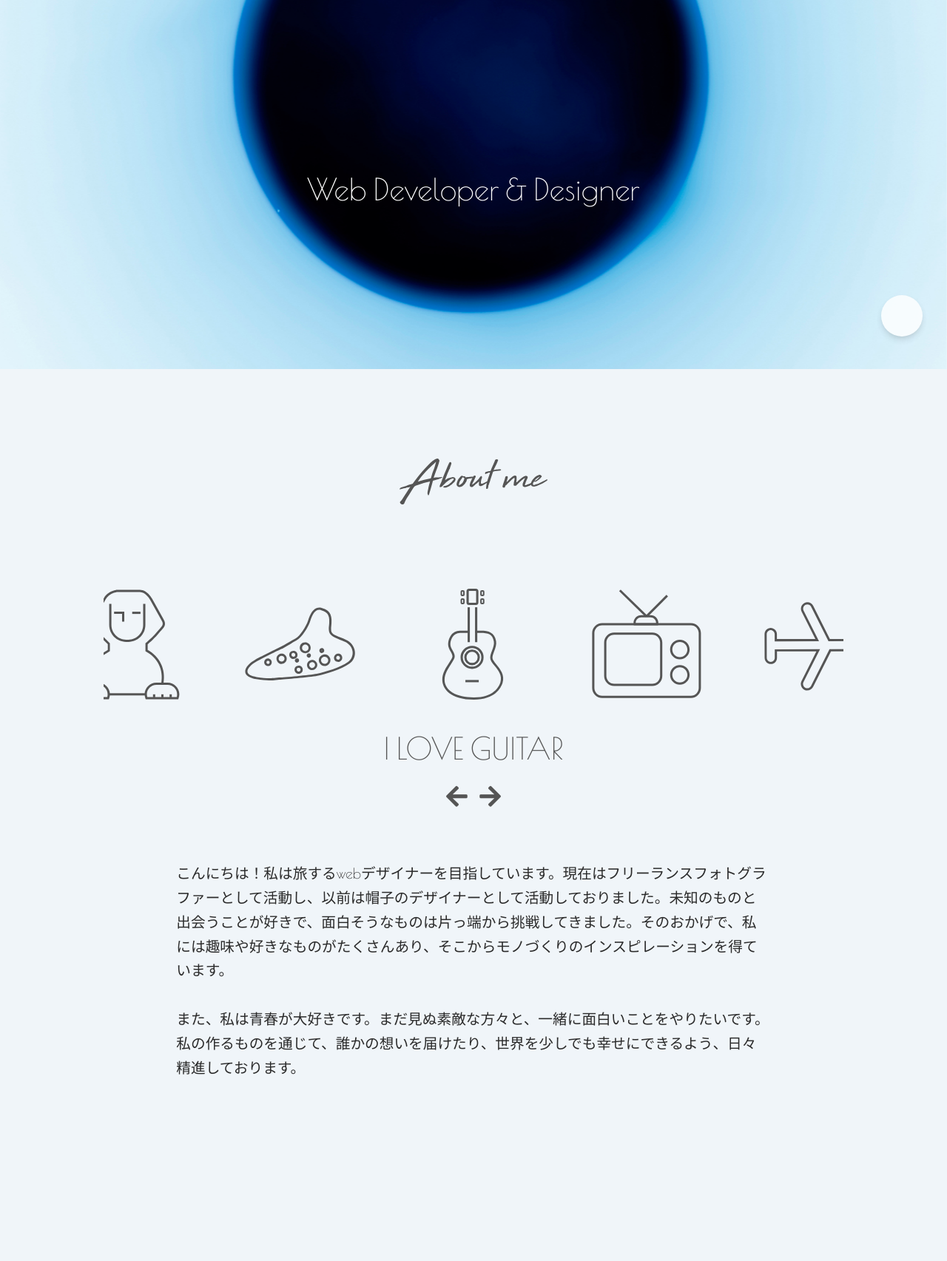
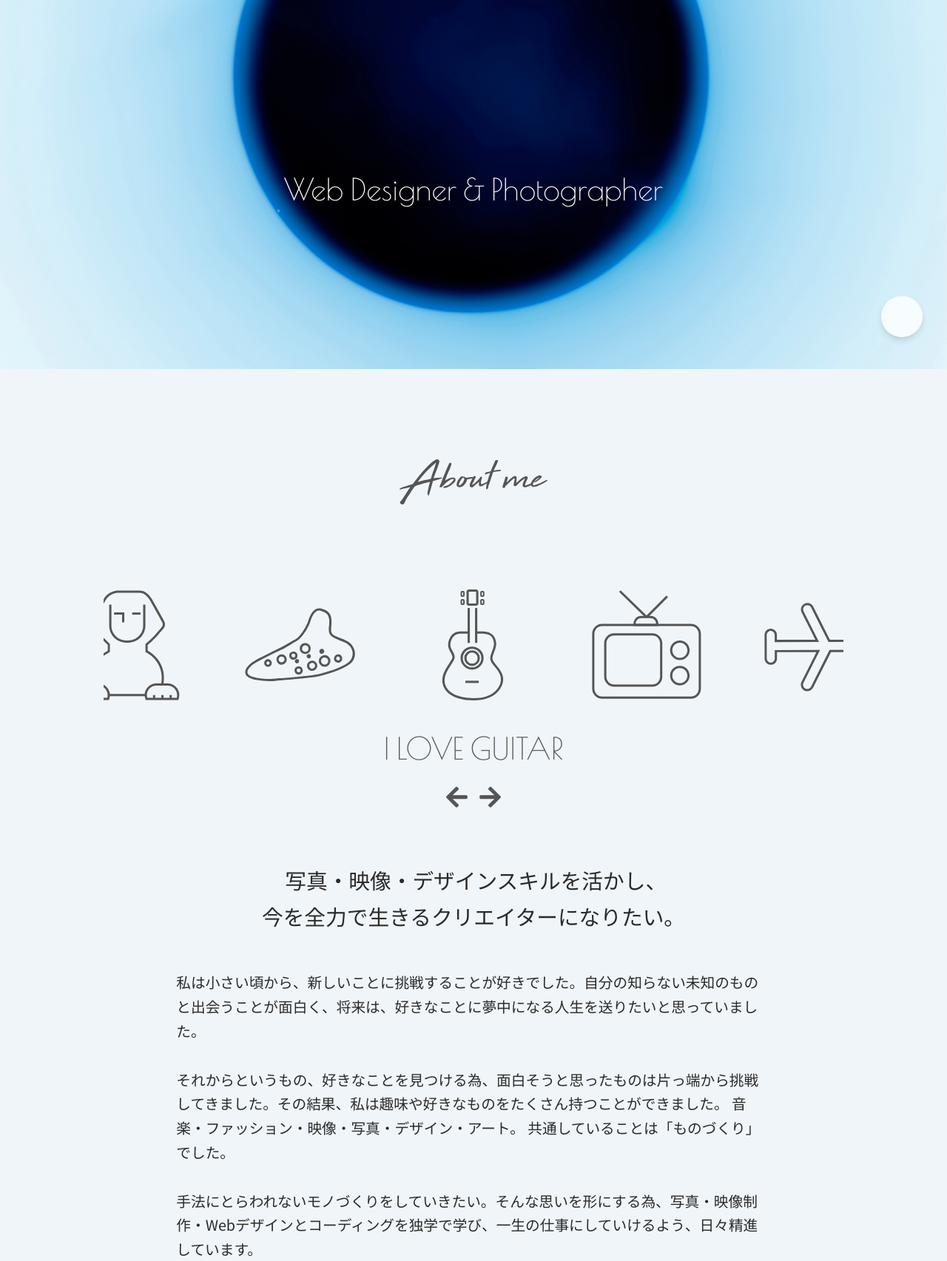
Before and after one commit to matsumoto-mami/Design-Portfolio, a PHP site: page / in a window 1280 px wide. Shown: the part 301-2006 px from the top of the page at 74% size. Run offline with PHP 8.4, Linux system fonts and the light colour scheme; some libraries are stand-ins or nearby versions.

Commit message:
change font and text

```diff
--- a/css/style.css
+++ b/css/style.css
@@ -14,12 +14,15 @@ html {
 
 body {
   margin: 0;
-  font-family: 'Poiret One', cursive, 'Noto Sans JP';
+  font-family: 'Noto Sans JP';
   font-weight: 300;
   background-color: #ffffff;
   color: #2a2a2a;
   will-change: background;
   line-height: 2rem; }
+
+.EF {
+  font-family: 'Poiret One'; }
 
 .body-wrapper {
   transition: all 1000ms;
@@ -241,6 +244,10 @@ a:hover {
 .about-para {
   font-size: 1.2rem; }
 
+h3 {
+  font-weight: 300;
+  line-height: 3rem; }
+
 /* =====================
   skill
 ===================== */
@@ -368,6 +375,9 @@ figure:hover figcaption {
     font-size: 1.2rem;
     line-height: 2.2rem; }
 
+  h3 {
+    font-size: 1.5rem; }
+
   /* =====================
     work
   ===================== */
--- a/index.php
+++ b/index.php
@@ -31,6 +31,7 @@
 	<link rel="stylesheet" href="https://cdnjs.cloudflare.com/ajax/libs/animate.css/3.5.1/animate.min.css" />
 <!-- web font -->
 	<link href="https://fonts.googleapis.com/css?family=Poiret+One" rel="stylesheet">
+	<!--<link href="https://fonts.googleapis.com/css?family=Oswald:300" rel="stylesheet">-->
 	<link rel="stylesheet" href="http://fonts.googleapis.com/earlyaccess/notosansjp.css">
 <!-- fontawesome -->
 	<link rel="stylesheet" href="https://use.fontawesome.com/releases/v5.3.1/css/all.css" integrity="sha384-mzrmE5qonljUremFsqc01SB46JvROS7bZs3IO2EmfFsd15uHvIt+Y8vEf7N7fWAU" crossorigin="anonymous">
@@ -52,7 +53,7 @@
 		<div class="wrapper">
 
 	<!-- header -->
-		<header class="w-100 pageheader">
+		<header class="w-100 pageheader EF">
 			<div class="container col-lg-6">
 			<nav class="nav w-100">
 				<ul class="menuList w-100">
@@ -110,7 +111,7 @@
 						</svg><!-- //svg-animation -->
 					</h1>
 
-					<P class="hero-desc text-center">Web Developer&nbsp;&amp;&nbsp;Designer</P>
+					<P class="hero-desc text-center EF">Web Designer&nbsp;&amp;&nbsp;Photographer</P>
 				</div><!-- //home-hero-text -->
 			</div><!--//main-bg-->
 
@@ -133,7 +134,7 @@
 								<?php include('./svg.php'); ?>
 							</div><!-- slider -->
 
-							<div class="slider-caption">
+							<div class="slider-caption EF">
 								I LOVE <span></span>
 							</div>
 
@@ -148,9 +149,16 @@
 						</div><!-- //slider-wrapper -->
 					</div><!-- //slider-container -->
 
+					<h3 class="text-center w-100 mb-5">&nbsp;写真・映像・デザインスキルを活かし、<br>今を全力で生きるクリエイターになりたい。</h3>
+
 					<div class="row col-xl-8 col-lg-8 col-md-10 mx-auto text-left">
 						<p class="about-para">
-							こんにちは！私は旅するwebデザイナーを目指しています。現在はフリーランスフォトグラファーとして活動し、以前は帽子のデザイナーとして活動しておりました。未知のものと出会うことが好きで、面白そうなものは片っ端から挑戦してきました。そのおかげで、私には趣味や好きなものがたくさんあり、そこからモノづくりのインスピレーションを得ています。<br><br>また、私は青春が大好きです。まだ見ぬ素敵な方々と、一緒に面白いことをやりたいです。私の作るものを通じて、誰かの想いを届けたり、世界を少しでも幸せにできるよう、日々精進しております。
+							私は小さい頃から、新しいことに挑戦することが好きでした。自分の知らない未知のものと出会うことが面白く、将来は、好きなことに夢中になる人生を送りたいと思っていました。<br><br>
+							それからというもの、好きなことを見つける為、面白そうと思ったものは片っ端から挑戦してきました。その結果、私は趣味や好きなものをたくさん持つことができました。
+							音楽・ファッション・映像・写真・デザイン・アート。
+							共通していることは「ものづくり」でした。<br><br>
+
+							手法にとらわれないモノづくりをしていきたい。そんな思いを形にする為、写真・映像制作・Webデザインとコーディングを独学で学び、一生の仕事にしていけるよう、日々精進しています。
 						</p>
 					</div>
 				</div><!-- //container -->
@@ -164,16 +172,16 @@
 						<img src="images/skill.svg" width="130" alt="skill">
 					</h2>
 
-					<div class="row col-11 mx-auto">
+					<div class="row col-12 col-md-11 mx-auto">
 						<div class="skill-item col-md-4 col-12 inview-box animated">
-							<div class="skill-title text-center mb-5 mb-sm-5">
+							<div class="skill-title text-center mb-5 mb-sm-5 EF">
 								Design
 							</div>
 							<div class="skill-icon text-center mb-4 mb-sm-5">
-								<svg xmlns="http://www.w3.org/2000/svg" width="100" height="100" viewBox="0 0 67.82 99"><defs><style>.cls-1{fill:#555656;}</style></defs><title>アセット 8</title><g id="レイヤー_2" data-name="レイヤー 2"><g id="レイヤー_1-2" data-name="レイヤー 1"><path class="cls-1" d="M33.91,99A34,34,0,0,1,0,65.09V33.91a33.91,33.91,0,0,1,67.82,0V65.09A34,34,0,0,1,33.91,99Zm0-96A31,31,0,0,0,3,33.91V65.09a30.91,30.91,0,0,0,61.82,0V33.91A31,31,0,0,0,33.91,3Z"/><path class="cls-1" d="M33.5,30.9a8.07,8.07,0,1,1,8.06-8.07A8.07,8.07,0,0,1,33.5,30.9Zm0-13.13a5.07,5.07,0,1,0,5.06,5.06A5.07,5.07,0,0,0,33.5,17.77Z"/></g></g></svg>
+								<svg id="レイヤー_1" data-name="レイヤー 1" xmlns="http://www.w3.org/2000/svg" width="100" height="100" viewBox="0 0 99.74 100"><defs><style>.cls-1{fill:#555656;}</style></defs><title>アートボード 2</title><path class="cls-1" d="M49.87,97A30.91,30.91,0,0,1,19,66.13V37.87a30.87,30.87,0,0,1,61.74,0V66.13A30.91,30.91,0,0,1,49.87,97Zm0-87A27.9,27.9,0,0,0,22,37.87V66.13a27.87,27.87,0,1,0,55.74,0V37.87A27.9,27.9,0,0,0,49.87,10Z"/><path class="cls-1" d="M49.5,35.28A7.45,7.45,0,1,1,57,27.83,7.46,7.46,0,0,1,49.5,35.28Zm0-11.9A4.45,4.45,0,1,0,54,27.83,4.46,4.46,0,0,0,49.5,23.38Z"/></svg>
 							</div><!-- //skill-icon -->
 
-							<div class="skill-p mb-5 mb-sm-0">
+							<div class="skill-p mb-5 mb-sm-0 mt-5 mt-sm-0">
 								<p>ミニマリズムなデザインを好みます。余白を上手く使い、見やすく、使いやすいデザインを心がけています。タイポグラフィや配色には特にこだわっています。
 								ギャラリーサイトやPintarestなどのwebサイト、デザイン関連の書籍、雑誌からデザインをインプットすることを習慣としております。使用ソフトは/ Cacoo / PhotoshopCC / IllustratorCC / Abobe XDです。また、帽子や服、革製品などのモノづくりも行なっています。今後、LINEスタンプなどでのイラスト販売もしていきたいです。
 								</p>
@@ -182,7 +190,7 @@
 
 
 						<div class="skill-item col-md-4 col-12 inview-box animated">
-							<div class="skill-title text-center mb-5 mt-md-0 mt-5 mb-sm-5">
+							<div class="skill-title text-center mb-5 mt-md-0 mt-5 mb-sm-5 EF">
 								Cording
 							</div>
 							<div class="skill-icon text-center mb-4 mb-sm-5">
@@ -195,7 +203,7 @@
 						</div><!-- //skill-item -->
 
 						<div class="skill-item col-md-4 col-12 inview-box animated">
-							<div class="skill-title text-center mb-5 mb-sm-5 mt-md-0 mt-5">
+							<div class="skill-title text-center mb-5 mb-sm-5 mt-md-0 mt-5 EF">
 								Photo&nbsp;&amp;&nbsp;Video
 							</div>
 							<div class="skill-icon text-center mb-4 mb-sm-5">
@@ -204,7 +212,7 @@
 							<div class="skill-p mb-5 mb-sm-0">
 								<p>元々フリーランスフォトグラファーとして活動しているので、Webサイト制作の素材としては勿論、ウェディング前撮り撮影や広告撮影、PV・MV用の映像制作など幅広く対応できます。物語性のある作品を好みます。また、自宅にモノクロ暗室や可動式フォトスタジオも併設しています。主な使用機材はSony α7iii、使用ソフトはPhotoshopCC / LightroomCC / AftereffectCC / PremiereCCです。詳しくは下記リンクをご覧ください。<br>
 									<a href="http://mami-matsumoto.com/">
-										<button type="button" class="btn btn-secondary pl-3 pr-3 mt-3">
+										<button type="button" class="btn btn-secondary pl-3 pr-3 mt-3 EF">
 											<i class="far fa-arrow-alt-circle-right">
 											</i>&ensp;Mami Matsumoto Photography
 										</button>
@@ -236,11 +244,11 @@
 								</figure>
 							</a>
 
-							<div class="title mt-2">
+							<div class="title mt-2 EF">
 								<p>MAMI&nbsp;MATSUMOTO&nbsp;photograpy</p>
 							</div>
 							<div class="tec">
-								<p class="w-100 mb-md-5">Website</p>
+								<p class="w-100 mb-md-5">Direction / Photo / Design / Cording</p>
 							</div>
 						</div><!-- //workitem -->
 
@@ -256,11 +264,11 @@
 									</figure>
 								</a>
 
-							<div class="title mt-2">
+							<div class="title mt-2 EF">
 								<p>ROOT&nbsp;BOX</p>
 							</div>
 							<div class="tec">
-								<p class="w-100 mb-md-5">Website</p>
+								<p class="w-100 mb-md-5">Direction / Photo / Design / Cording</p>
 							</div>
 						</div><!-- //workitem -->
 
@@ -276,11 +284,11 @@
 									</figure>
 								</a>
 
-							<div class="title mt-2">
+							<div class="title mt-2 EF">
 								<p>MAMI&nbsp;MATSUMOTO.com</p>
 							</div>
 							<div class="tec">
-								<p class="w-100 mb-md-5">Website</p>
+								<p class="w-100 mb-md-5">Direction / Photo / Design / Cording</p>
 							</div>
 						</div><!-- //workitem -->
 
@@ -296,11 +304,11 @@
 									</figure>
 								</a>
 
-							<div class="title mt-2">
+							<div class="title mt-2 EF">
 								<p>PolePole</p>
 							</div>
 							<div class="tec">
-								<p class="w-100 mb-md-5">Website</p>
+								<p class="w-100 mb-md-5">Direction / Photo / Design / Cording</p>
 							</div>
 						</div><!-- //workitem -->
 
@@ -316,11 +324,11 @@
 									</figure>
 								</a>
 
-							<div class="title mt-2">
-								<p>東洋企画フライヤー</p>
+							<div class="title mt-2 EF">
+								<p>TO4 KIKAKU flyer</p>
 							</div>
 							<div class="tec">
-								<p class="w-100 mb-md-5">DTP</p>
+								<p class="w-100 mb-md-5">Photo</p>
 							</div>
 						</div><!-- //workitem -->
 
@@ -336,11 +344,11 @@
 									</figure>
 								</a>
 
-							<div class="title mt-2">
-								<p>イカストラップ</p>
+							<div class="title mt-2 EF">
+								<p>Squid Keyring</p>
 							</div>
 							<div class="tec">
-								<p class="w-100 mb-md-5">Product</p>
+								<p class="w-100 mb-md-5">Design / Leather work</p>
 							</div>
 						</div><!-- //workitem -->
 
@@ -356,11 +364,11 @@
 									</figure>
 								</a>
 
-							<div class="title mt-2">
-								<p>6枚ハギのボーラーハット</p>
+							<div class="title mt-2 EF">
+								<p>Borer Hat</p>
 							</div>
 							<div class="tec">
-								<p class="w-100 mb-md-5">Product</p>
+								<p class="w-100 mb-md-5">Design / Production</p>
 							</div>
 						</div><!-- //workitem -->
 
@@ -383,7 +391,7 @@
 							</p>
 
 							<a href="mailto:mame4630&#64;gmail.com" class="d-block mx-auto mt-5">
-								<button type="button" class="btn btn-secondary pl-5 pr-5 btn-lg d-block mx-auto">
+								<button type="button" class="btn btn-secondary pl-5 pr-5 btn-lg d-block mx-auto EF">
 									<i class="fas fa-envelope"></i>&ensp;Messege me
 								</button>
 							</a>
--- a/js/script.js
+++ b/js/script.js
@@ -192,8 +192,8 @@
 				return "ART";
 			}else if($(".slick-current").hasClass("trip")){
 				return "TRAVEL";
-			}else if($(".slick-current").hasClass("manga")){
-				return "MANGA";
+			}else if($(".slick-current").hasClass("anime")){
+				return "ANIME";
 			}
 		}
 	});
--- a/scss/style.scss
+++ b/scss/style.scss
@@ -17,13 +17,16 @@ html {
 
 body {
   margin           : 0;
-  font-family: 'Poiret One', cursive, 'Noto Sans JP';
+  font-family: 'Noto Sans JP';
   font-weight: 300;
   background-color: #ffffff;
   color: #2a2a2a;
   will-change: background;
   line-height: 2rem;
 }
+
+.EF {font-family:'Poiret One';}
+
 
 .body-wrapper{
   transition: all 1000ms;
@@ -294,6 +297,10 @@ margin: 1rem 0;
   font-size: 1.2rem;
 }
 
+h3{
+  font-weight:300;
+  line-height:3rem;
+}
 /* =====================
   skill
 ===================== */
@@ -481,6 +488,9 @@ html {
   }
 }
 
+h3{
+ font-size:1.5rem;
+}
 
 
 
```
Also changed, not shown: 1 other file.
